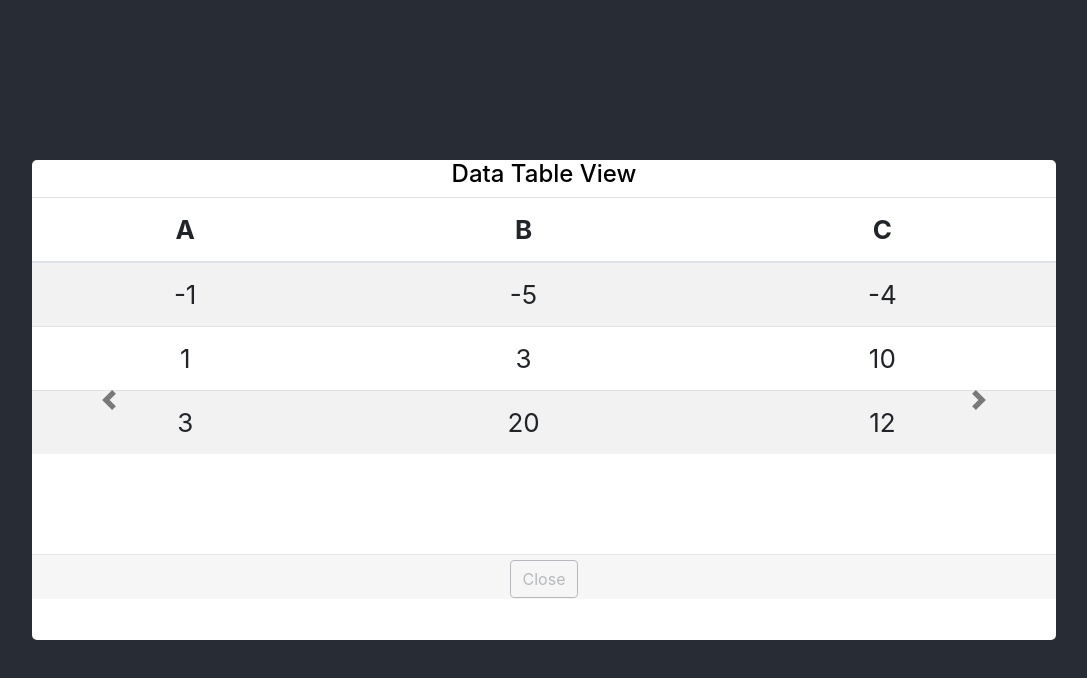
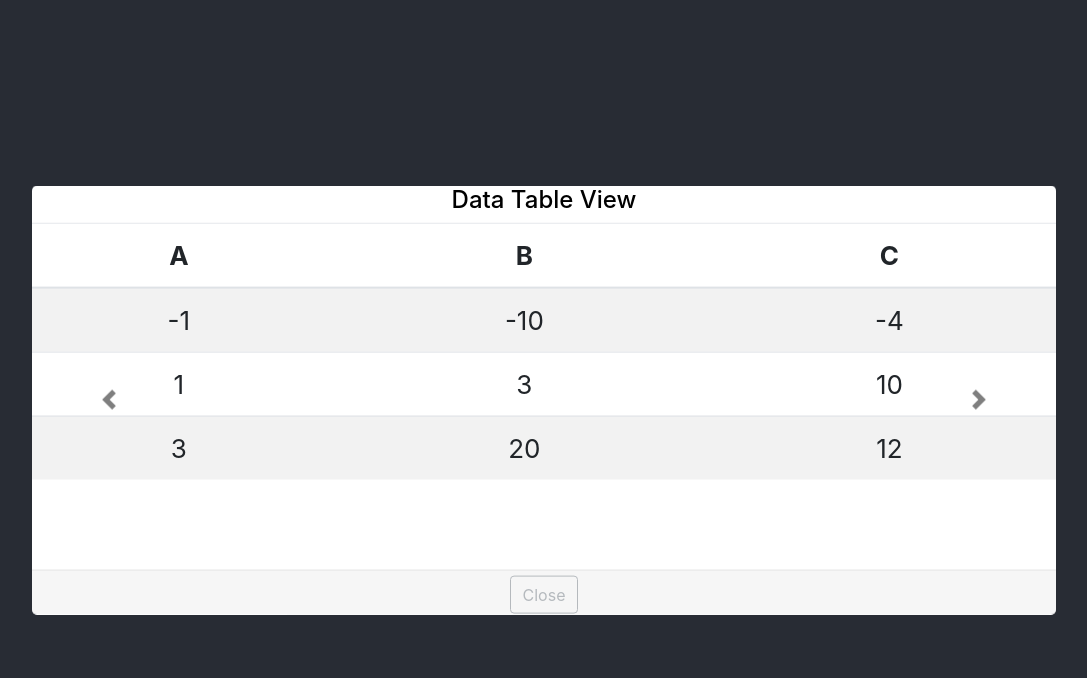
Before and after one commit to tayjenk/holocene-array-visualizer, a React (Create React App) app: page / in a window 1280 px wide. Both pictures are taken after a click on the button "Click Here". Shown: the top 678 px of the page, without its empty margins (96-1183 px from the left). Built offline with nearby package versions, Linux system fonts and the light colour scheme.

Commit message:
added larger test data and table scrolling

```diff
--- a/src/App.js
+++ b/src/App.js
@@ -12,7 +12,6 @@ export default class App extends React.Component {
     this.toggleCarousel = this.toggleCarousel.bind(this)
   }
 
-  //function will change carousel
   toggleCarousel() {
     this.setState({ showCarousel: !this.state.showCarousel })
   }
--- a/src/ArrayCarousel.css
+++ b/src/ArrayCarousel.css
@@ -2,12 +2,13 @@
   position: fixed;
   background: white;
   width: 80%;
-  height: 60%;
+  height: auto;
   top: 50%;
   left: 50%;
   transform: translate(-50%, -50%);
   border-radius: 5px;
   display: flex;
+  overflow-y: scroll;
 }
 
 .carousel h4 {
@@ -19,7 +20,7 @@
 }
 
 .table {
-  margin-bottom: 100px;
+  margin-bottom: 90px;
 }
 
 .carousel-control-prev-icon {
--- a/src/ArrayCarousel.js
+++ b/src/ArrayCarousel.js
@@ -5,11 +5,22 @@ import ArrayTable from "./ArrayTable"
 import ArrayGraph from "./ArrayGraph"
 import "./ArrayCarousel.css"
 
+//given input
 let inputData = [
   { a: 1, b: 3, c: 10 },
   { a: 3, b: 20, c: 12 },
-  { a: -1, b: -5, c: -4 }
+  { a: -1, b: -10, c: -4 }
 ]
+
+//larger test input
+// let inputData = [
+//   { a: 1, b: 3, c: 10 },
+//   { a: 3, b: 20, c: 12 },
+//   { a: -1, b: -10, c: -4 },
+//   { a: 4, b: -5, c: -7 },
+//   { a: 2, b: 5, c: 4 },
+//   { a: 3, b: -5, c: -8 }
+// ]
 
 const ArrayCarousel = props => {
   inputData = inputData.sort((a, b) => a.a - b.a)
@@ -17,7 +28,7 @@ const ArrayCarousel = props => {
     <Carousel className="carousel" interval={null} indicators={false}>
       <Carousel.Item>
         <h4>Data Table View</h4>
-        <ArrayTable data={inputData} />
+          <ArrayTable data={inputData} />
         <div className="close">
           <Button variant="outline-secondary" onClick={props.close}>
             Close
--- a/src/ArrayGraph.js
+++ b/src/ArrayGraph.js
@@ -1,5 +1,6 @@
 import React from "react"
 import { Line } from "react-chartjs-2"
+import "./Data.css"
 
 const ArrayGraph = props => {
   const xLabels = []
@@ -27,7 +28,7 @@ const ArrayGraph = props => {
   }
 
   return (
-    <div>
+    <div className="data-container">
       <Line data={state} />
     </div>
   )
--- a/src/ArrayTable.js
+++ b/src/ArrayTable.js
@@ -1,8 +1,10 @@
 import React from "react"
 import Table from "react-bootstrap/Table"
+import "./Data.css"
 
 const ArrayTable = props => {
   return (
+    <div className="data-container">
       <Table striped>
         <thead>
           <tr>
@@ -21,6 +23,8 @@ const ArrayTable = props => {
           ))}
         </tbody>
       </Table>
+    </div>
+
   )
 }
 
--- /dev/null
+++ b/src/Data.css
@@ -0,0 +1,4 @@
+.data-container {
+  height: 60%;
+  overflow-y:auto;
+}
```
Lines whose indentation alone changed are shown as unchanged.
